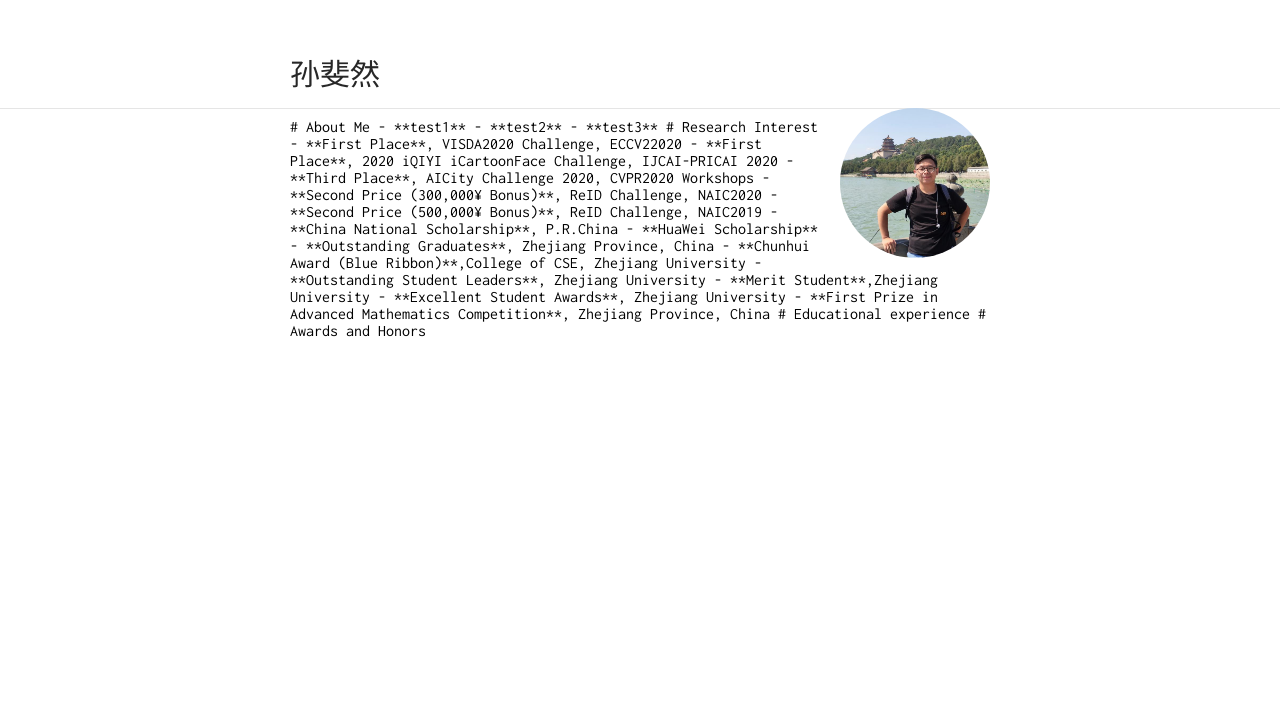
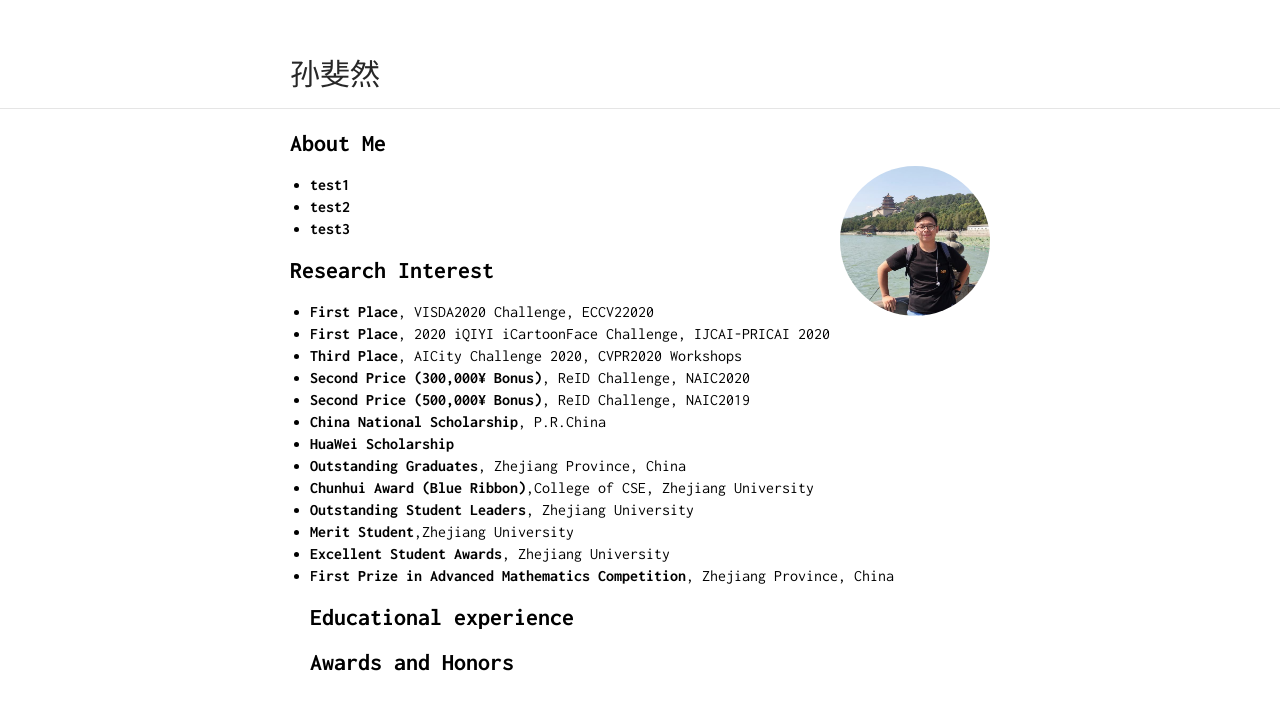
Before and after one commit to OrientTraveller/OrientTraveller.github.io, a Jekyll site: the page built from index.md, in a window 1280 px wide. Shown: the top 710 px of the page. Built offline with Jekyll 4.4.1, drawn with Linux system fonts in a browser that asks for light colours; our own code applies the rules of GitHub Pages for plain Markdown files.

Commit message:
Update index.md

```diff
--- a/index.md
+++ b/index.md
@@ -1,16 +1,11 @@
-<html>
-  <head>
-    <title>XHTML Tag Reference</title>
-  </head>
-
-# About Me
+## About Me
 <img class="profile-picture" src="https://orienttraveller.github.io/sfr.jpg">
 - **test1**
 - **test2**
 - **test3**
 
 
-# Research Interest
+## Research Interest
 - **First Place**, VISDA2020 Challenge, ECCV22020
 - **First Place**, 2020 iQIYI iCartoonFace Challenge, IJCAI-PRICAI 2020
 - **Third Place**, AICity Challenge 2020, CVPR2020 Workshops
@@ -24,6 +19,5 @@
 - **Merit Student**,Zhejiang University
 - **Excellent Student Awards**, Zhejiang University
 - **First Prize in Advanced Mathematics Competition**, Zhejiang Province, China
-# Educational experience
-# Awards and Honors
-</html>
+## Educational experience
+## Awards and Honors
```
